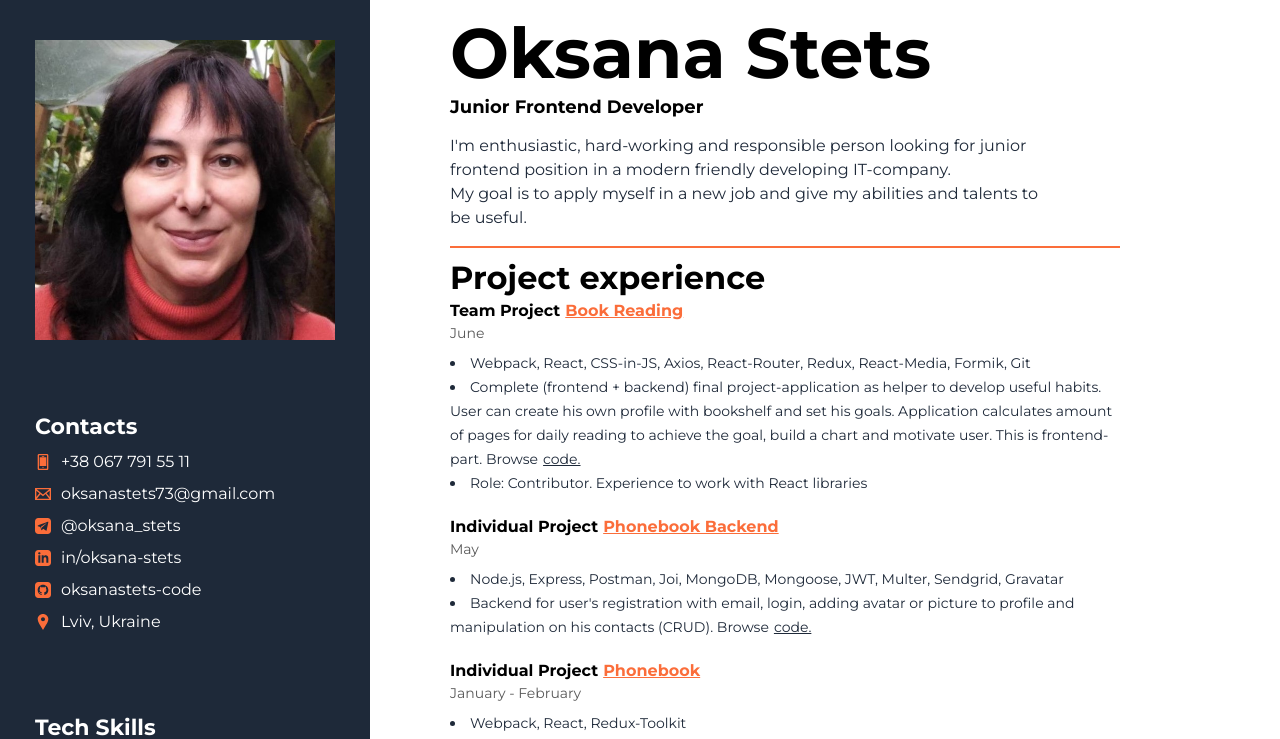
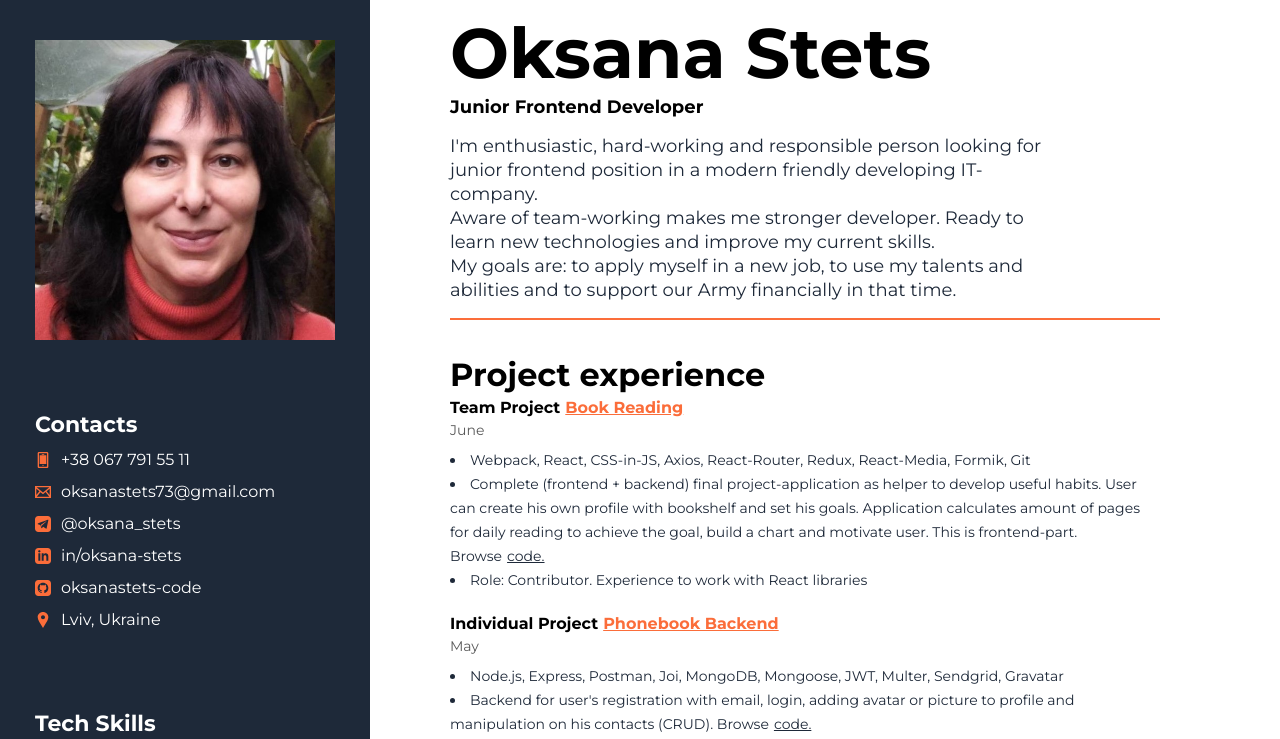
Before and after one commit to oksanastets-code/my-cv, a React (Create React App) app: page / in a window 1280 px wide. Shown: the top 739 px of the page. Built offline with nearby package versions, Linux system fonts and the light colour scheme.

Commit message:
update styles

```diff
--- a/src/components/Container/Container.jsx
+++ b/src/components/Container/Container.jsx
@@ -4,10 +4,11 @@ export const Container = ({ children }) => (
   <MainContainer>{children}</MainContainer>
 );
 
+// A4 | 297 x 210 mm | 3508 x 2480 px
 const MainContainer = styled.div`
   display: flex;
   flex-direction: row-reverse;
-  width: 1200px;
-  height: 1760px;
+  width: 1240px;
+  height: 1754px;
   background: #fff;
 `;
--- a/src/components/MainContant/ContainerBlock/ContainerBlock.jsx
+++ b/src/components/MainContant/ContainerBlock/ContainerBlock.jsx
@@ -10,21 +10,24 @@ export const ContainerBlock = ({ name, children }) => {
 };
 
 const ContainerBl = styled.div`
-  padding: 16px 0;
-  border-bottom: 2px solid ${p => p.theme.colors.secondary};
-  ${(props) => {
+  /* border-bottom: 2px solid ${p => p.theme.colors.secondary}; */
+
+  ${props => {
     switch (props.case) {
       case 'Education':
         return `
           border-bottom: none;
+          padding: 16px 0 0;
         `;
       default:
         return `
-         border-bottom: 2px solid ${p => p.theme.colors.secondary};
+         border-bottom: 2px solid #fb6d3a;
+         padding: 16px 0;
         `;
     }
   }}
 `;
+
 const BlockTitle = styled.h3`
   font-weight: 700;
   font-size: 32px;
--- a/src/components/MainContant/Intro/Intro.jsx
+++ b/src/components/MainContant/Intro/Intro.jsx
@@ -8,22 +8,24 @@ export const Intro = () => (
       <Summary>
         I'm enthusiastic, hard-working and responsible person looking for junior
         frontend position in a modern friendly developing IT-company.
-    <br/>
-      My goal is to apply myself in a new job and give my abilities and
-      talents to be useful.
+        <br />
+        Aware of team-working makes me stronger developer. Ready to learn new
+        technologies and improve my current skills.
+        <br />
+        My goals are: to apply myself in a new job, to use my talents and abilities
+        and to support our Army financially in that time.
       </Summary>
     </SummaryBlock>
   </>
 );
 
 const SummaryBlock = styled.div`
-color: ${(p) => p.theme.colors.title};
-border-bottom: 2px solid ${(p) => p.theme.colors.secondary};
-`
+  color: ${p => p.theme.colors.title};
+  border-bottom: 2px solid ${p => p.theme.colors.secondary};
+`;
 const Title = styled.h1`
   font-weight: 700;
   font-size: 70px;
-
 `;
 const Job = styled.h2`
   font-style: normal;
@@ -34,7 +36,7 @@ const Summary = styled.p`
   width: 600px;
   padding-top: 16px;
   padding-bottom: 16px;
-  font-size: 16px;
+  font-size: 18px;
   line-height: 24px;
-  color: ${(p) => p.theme.colors.primary};
+  color: ${p => p.theme.colors.primary};
 `;
--- a/src/components/MainContant/MainContant.jsx
+++ b/src/components/MainContant/MainContant.jsx
@@ -21,5 +21,9 @@ export const MainContant = () => {
 };
 
 const MainContantSection = styled.div`
-  padding: 10px 80px 0;
+height: 100%;
+  display: flex;
+  flex-direction: column;
+  justify-content: space-between;
+  padding: 10px 80px 40px;
 `;
--- a/src/components/MainContant/Projects/ProjectList/ProjectList.jsx
+++ b/src/components/MainContant/Projects/ProjectList/ProjectList.jsx
@@ -12,7 +12,7 @@ export const ProjectList = ({ name, items }) => {
       <ul>
         {items.map(item => (
           <ProjectItem key={item.id}>
-            {item.id <= items.length - 2 ? (
+            {item.id < items.length - 2 ? (
               <Project
                 type={item.type}
                 deployLink={item.deployLink}
@@ -27,7 +27,7 @@ export const ProjectList = ({ name, items }) => {
           </ProjectItem>
         ))}
       </ul>
-      <More href="https://github.com/oksanastets-code" target="_blank">
+      <More href="https://www.linkedin.com/in/oksana-stets/details/projects/" target="_blank">
         more
       </More>
     </ContainerBlock>
--- a/src/components/Sidebar/Photo/Photo.jsx
+++ b/src/components/Sidebar/Photo/Photo.jsx
@@ -9,5 +9,5 @@ export const Photo = () => (
 );
 const Image = styled.img`
   width: 300px;
-  margin-bottom: 50px;
+  /* margin-bottom: 50px; */
 `;
--- a/src/components/Sidebar/Skills/Skills.jsx
+++ b/src/components/Sidebar/Skills/Skills.jsx
@@ -14,7 +14,7 @@ export const Skills = ({ items }) => (
   </SkillsBlock>
 );
 const SkillsBlock = styled.div`
-  padding: 50px 0;
+  /* padding: 50px 0; */
 `
 const Block = styled.li`
    &:not(:last-child) {
```
Lines whose indentation alone changed are shown as unchanged.
